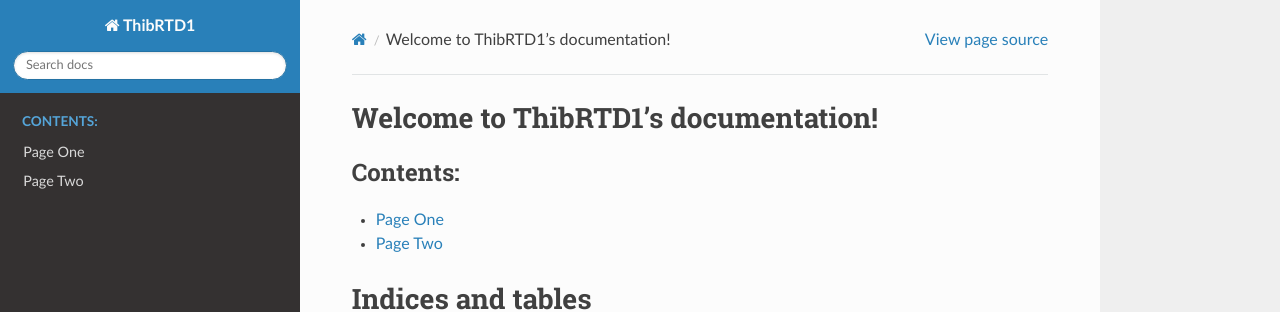
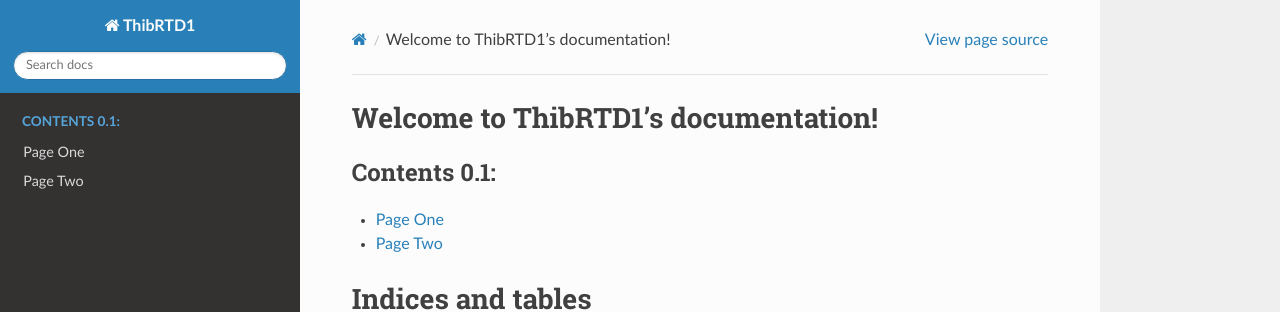
Before and after one commit to thibgc/thibrtd1, a Sphinx documentation site: the page built from docs/index.rst, in a window 1280 px wide. Shown: the top 312 px of the page. Built offline with Sphinx 7.4.7 and the Read the Docs theme 2.0.0, drawn with Linux system fonts in a browser that asks for light colours.

Commit message:
Making the 0.1 branch

```diff
--- a/docs/index.rst
+++ b/docs/index.rst
@@ -8,7 +8,7 @@
 
 .. toctree::
    :maxdepth: 2
-   :caption: Contents:
+   :caption: Contents 0.1:
 
    page1
    page2
--- a/docs/page1.rst
+++ b/docs/page1.rst
@@ -4,4 +4,4 @@
 
 .. contents:: :local:
 
-This is page one in the master branch.
+This is page one in the 0.1 branch.
--- a/docs/page2.rst
+++ b/docs/page2.rst
@@ -4,4 +4,4 @@
 
 .. contents:: :local:
 
-This is page two in the master branch.
+This is page two in the 0.1 branch.
```
